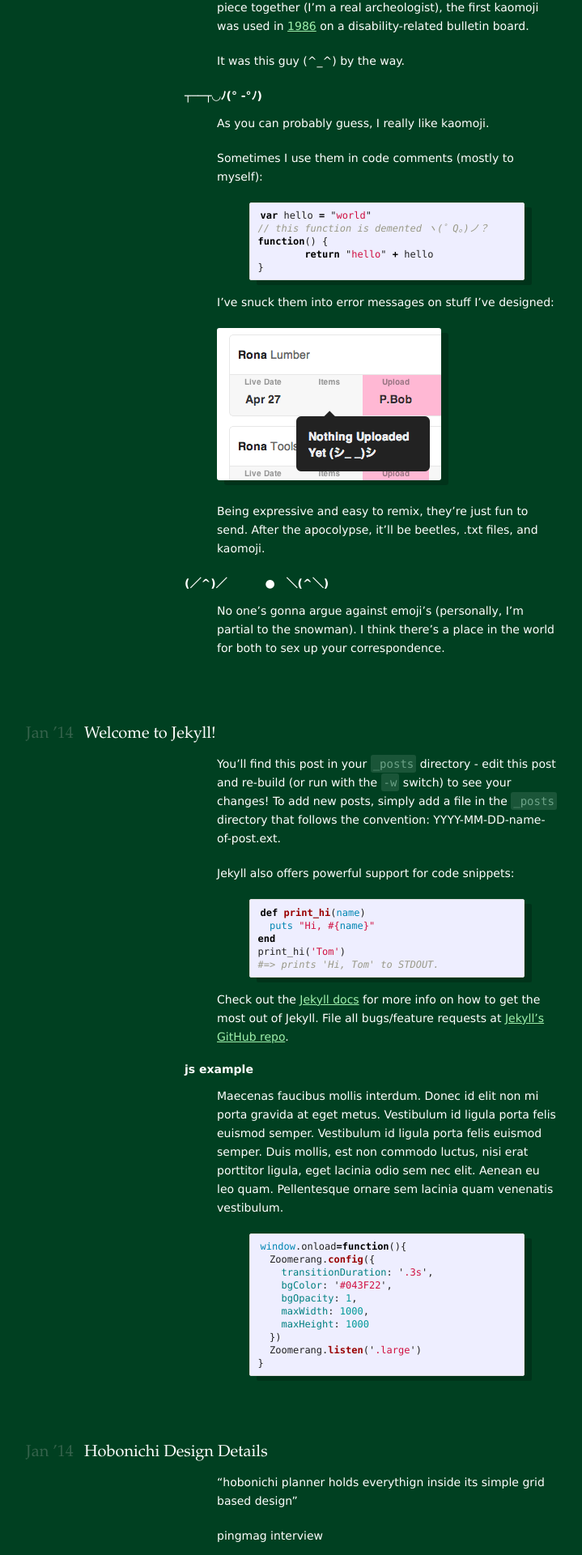
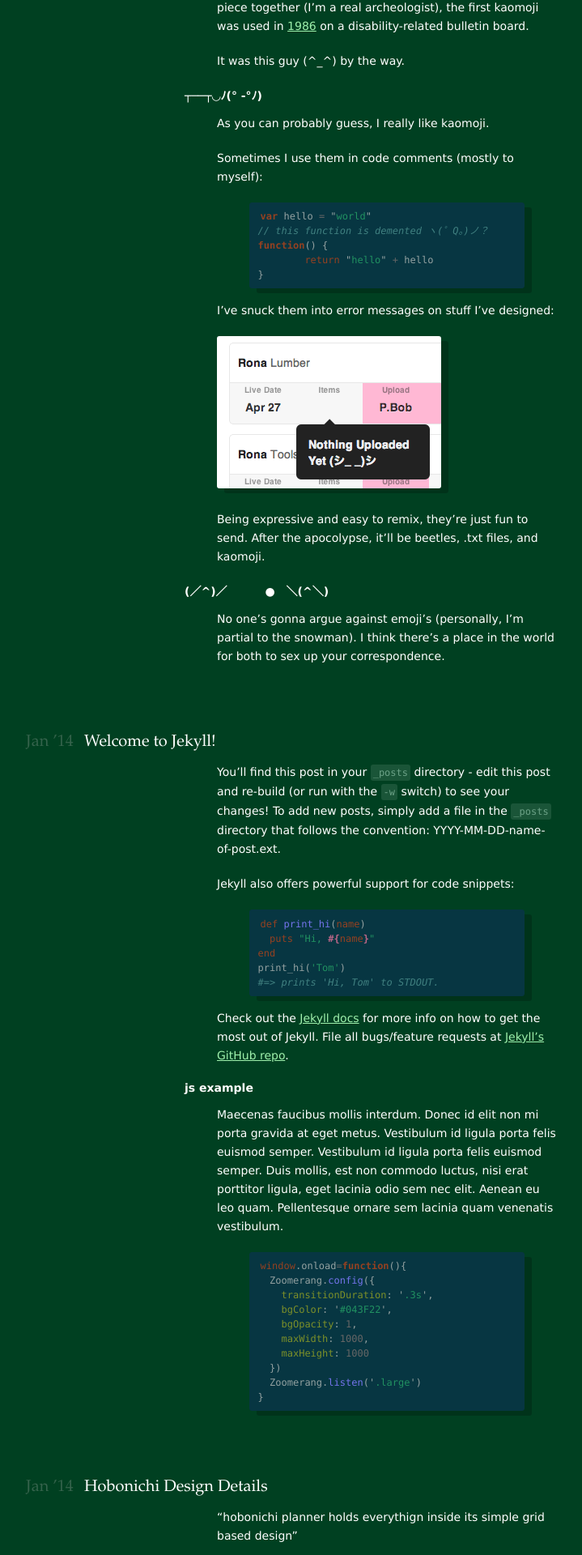
Before and after one commit to pketh/pketh.github.io, a Jekyll site: the page built from index.html, in a window 1280 px wide. Shown: the part 804-2724 px from the top of the page at 81% size, without its empty margins (302-1021 px from the left). Built offline with Jekyll 4.4.1, drawn with Linux system fonts in a browser that asks for light colours; Markdown is read by kramdown in place of the engine named in the settings; the list of posts is cut into pages by our own code.

Commit message:
reverted code colors back to jasmine style. they don't draw as much attention

```diff
--- a/css/main.css
+++ b/css/main.css
@@ -255,29 +255,30 @@ blockquote {
   display: inline;
   background-color: #1A5538;
   width: auto;
-  font-family: Consolas, 'Liberation Mono', Courier, monospace;
+  font-family: Monaco, Consolas, "Lucida Console", monospace;
+  font-size: 12px;
   color: #6CA287;
   padding: 3px 3px;
   border-radius: 3px;
 }
 
 .post pre {
-  border: 1px solid #ddd;
-  background-color: #eef;
+  border: 1px solid #073642;
+  background-color: #073642;
   padding: .6em .8em;
-  border-radius: 2px;
+  border-radius: 3px;
   font-size: 12px;
-  line-height: 16px;
+  line-height: 18px;
   margin-left: 240px;
   box-shadow: 9px 6px 0 rgba(0, 0, 0, .2);
-  font-family: Consolas, 'Liberation Mono', Courier, monospace;
+  font-family: Monaco, Consolas, "Lucida Console", monospace;
 }
 
 
 
 .post pre code {
   background-color: transparent;
-  color: #222;
+  color: #93A1A1;
 }
 
 /* terminal */
--- a/css/syntax.css
+++ b/css/syntax.css
@@ -1,63 +1,62 @@
-/*use sublime themes as reference*/
+/*uses jasmine theme: http://pivotal.github.io/jasmine/ as reference*/
 
-.highlight  {}
-.highlight .c { color: #999988; font-style: italic } /* Comment */
-.highlight .err { color: #a61717; background-color: #e3d2d2 } /* Error */
-.highlight .k { color: #000000; font-weight: bold } /* Keyword */
-.highlight .o { color: #000000; font-weight: bold } /* Operator */
-.highlight .cm { color: #999988; font-style: italic } /* Comment.Multiline */
-.highlight .cp { color: #999999; font-weight: bold; font-style: italic } /* Comment.Preproc */
-.highlight .c1 { color: #999988; font-style: italic } /* Comment.Single */
-.highlight .cs { color: #999999; font-weight: bold; font-style: italic } /* Comment.Special */
-.highlight .gd { color: #000000; background-color: #ffdddd } /* Generic.Deleted */
-.highlight .ge { color: #000000; font-style: italic } /* Generic.Emph */
-.highlight .gr { color: #aa0000 } /* Generic.Error */
-.highlight .gh { color: #999999 } /* Generic.Heading */
-.highlight .gi { color: #000000; background-color: #ddffdd } /* Generic.Inserted */
-.highlight .go { color: #888888 } /* Generic.Output */
-.highlight .gp { color: #555555 } /* Generic.Prompt */
-.highlight .gs { font-weight: bold } /* Generic.Strong */
-.highlight .gu { color: #aaaaaa } /* Generic.Subheading */
-.highlight .gt { color: #aa0000 } /* Generic.Traceback */
-.highlight .kc { color: #000000; font-weight: bold } /* Keyword.Constant */
-.highlight .kd { color: #000000; font-weight: bold } /* Keyword.Declaration */
-.highlight .kn { color: #000000; font-weight: bold } /* Keyword.Namespace */
-.highlight .kp { color: #000000; font-weight: bold } /* Keyword.Pseudo */
-.highlight .kr { color: #000000; font-weight: bold } /* Keyword.Reserved */
-.highlight .kt { color: #445588; font-weight: bold } /* Keyword.Type */
-.highlight .m { color: #009999 } /* Literal.Number */
-.highlight .s { color: #d01040 } /* Literal.String */
-.highlight .na { color: #008080 } /* Name.Attribute */
-.highlight .nb { color: #0086B3 } /* Name.Builtin */
-.highlight .nc { color: #445588; font-weight: bold } /* Name.Class */
-.highlight .no { color: #008080 } /* Name.Constant */
-.highlight .nd { color: #3c5d5d; font-weight: bold } /* Name.Decorator */
-.highlight .ni { color: #800080 } /* Name.Entity */
-.highlight .ne { color: #990000; font-weight: bold } /* Name.Exception */
-.highlight .nf { color: #990000; font-weight: bold } /* Name.Function */
-.highlight .nl { color: #990000; font-weight: bold } /* Name.Label */
-.highlight .nn { color: #555555 } /* Name.Namespace */
-.highlight .nt { color: #000080 } /* Name.Tag */
-.highlight .nv { color: #008080 } /* Name.Variable */
-.highlight .ow { color: #000000; font-weight: bold } /* Operator.Word */
-.highlight .w { color: #bbbbbb } /* Text.Whitespace */
-.highlight .mf { color: #009999 } /* Literal.Number.Float */
-.highlight .mh { color: #009999 } /* Literal.Number.Hex */
-.highlight .mi { color: #009999 } /* Literal.Number.Integer */
-.highlight .mo { color: #009999 } /* Literal.Number.Oct */
-.highlight .sb { color: #d01040 } /* Literal.String.Backtick */
-.highlight .sc { color: #d01040 } /* Literal.String.Char */
-.highlight .sd { color: #d01040 } /* Literal.String.Doc */
-.highlight .s2 { color: #d01040 } /* Literal.String.Double */
-.highlight .se { color: #d01040 } /* Literal.String.Escape */
-.highlight .sh { color: #d01040 } /* Literal.String.Heredoc */
-.highlight .si { color: #d01040 } /* Literal.String.Interpol */
-.highlight .sx { color: #d01040 } /* Literal.String.Other */
-.highlight .sr { color: #009926 } /* Literal.String.Regex */
-.highlight .s1 { color: #d01040 } /* Literal.String.Single */
-.highlight .ss { color: #990073 } /* Literal.String.Symbol */
-.highlight .bp { color: #999999 } /* Name.Builtin.Pseudo */
-.highlight .vc { color: #008080 } /* Name.Variable.Class */
-.highlight .vg { color: #008080 } /* Name.Variable.Global */
-.highlight .vi { color: #008080 } /* Name.Variable.Instance */
-.highlight .il { color: #009999 } /* Literal.Number.Integer.Long */.highlight
+.highlight .c { color: #408080; font-style: italic }  /* Comment */
+.highlight .err { border: 1px solid #FF0000 }         /* Error */
+.highlight .k { color: #954121 }                      /* Keyword */
+.highlight .o { color: #666666 }                      /* Operator */
+.highlight .cm { color: #408080; font-style: italic } /* Comment.Multiline */
+.highlight .cp { color: #BC7A00 }                     /* Comment.Preproc */
+.highlight .c1 { color: #408080; font-style: italic } /* Comment.Single */
+.highlight .cs { color: #408080; font-style: italic } /* Comment.Special */
+.highlight .gd { color: #A00000 }                     /* Generic.Deleted */
+.highlight .ge { font-style: italic }                 /* Generic.Emph */
+.highlight .gr { color: #FF0000 }                     /* Generic.Error */
+.highlight .gh { color: #000080; font-weight: bold }  /* Generic.Heading */
+.highlight .gi { color: #00A000 }                     /* Generic.Inserted */
+.highlight .go { color: #808080 }                     /* Generic.Output */
+.highlight .gp { color: #000080; font-weight: bold }  /* Generic.Prompt */
+.highlight .gs { font-weight: bold }                  /* Generic.Strong */
+.highlight .gu { color: #800080; font-weight: bold }  /* Generic.Subheading */
+.highlight .gt { color: #0040D0 }                     /* Generic.Traceback */
+.highlight .kc { color: #954121 }                     /* Keyword.Constant */
+.highlight .kd { color: #954121; font-weight: bold }  /* Keyword.Declaration */
+.highlight .kn { color: #954121; font-weight: bold }  /* Keyword.Namespace */
+.highlight .kp { color: #954121 }                     /* Keyword.Pseudo */
+.highlight .kr { color: #954121; font-weight: bold }  /* Keyword.Reserved */
+.highlight .kt { color: #B00040 }                     /* Keyword.Type */
+.highlight .m { color: #666666 }                      /* Literal.Number */
+.highlight .s { color: #219161 }                      /* Literal.String */
+.highlight .na { color: #7D9029 }                     /* Name.Attribute */
+.highlight .nb { color: #954121 }                     /* Name.Builtin */
+.highlight .nc { color: #0000FF; font-weight: bold }  /* Name.Class */
+.highlight .no { color: #880000 }                     /* Name.Constant */
+.highlight .nd { color: #AA22FF }                     /* Name.Decorator */
+.highlight .ni { color: #999999; font-weight: bold }  /* Name.Entity */
+.highlight .ne { color: #D2413A; font-weight: bold }  /* Name.Exception */
+.highlight .nf { color: #7474EC }                     /* Name.Function */
+.highlight .nl { color: #A0A000 }                     /* Name.Label */
+.highlight .nn { color: #0000FF; font-weight: bold }  /* Name.Namespace */
+.highlight .nt { color: #954121; font-weight: bold }  /* Name.Tag */
+.highlight .nv { color: #19469D }                     /* Name.Variable */
+.highlight .ow { color: #AA22FF; font-weight: bold }  /* Operator.Word */
+.highlight .w { color: #bbbbbb }                      /* Text.Whitespace */
+.highlight .mf { color: #666666 }                     /* Literal.Number.Float */
+.highlight .mh { color: #666666 }                     /* Literal.Number.Hex */
+.highlight .mi { color: #666666 }                     /* Literal.Number.Integer */
+.highlight .mo { color: #666666 }                     /* Literal.Number.Oct */
+.highlight .sb { color: #219161 }                     /* Literal.String.Backtick */
+.highlight .sc { color: #219161 }                     /* Literal.String.Char */
+.highlight .sd { color: #219161; font-style: italic } /* Literal.String.Doc */
+.highlight .s2 { color: #219161 }                     /* Literal.String.Double */
+.highlight .se { color: #BB6622; font-weight: bold }  /* Literal.String.Escape */
+.highlight .sh { color: #219161 }                     /* Literal.String.Heredoc */
+.highlight .si { color: #BB6688; font-weight: bold }  /* Literal.String.Interpol */
+.highlight .sx { color: #954121 }                     /* Literal.String.Other */
+.highlight .sr { color: #BB6688 }                     /* Literal.String.Regex */
+.highlight .s1 { color: #219161 }                     /* Literal.String.Single */
+.highlight .ss { color: #19469D }                     /* Literal.String.Symbol */
+.highlight .bp { color: #954121 }                     /* Name.Builtin.Pseudo */
+.highlight .vc { color: #19469D }                     /* Name.Variable.Class */
+.highlight .vg { color: #19469D }                     /* Name.Variable.Global */
+.highlight .vi { color: #19469D }                     /* Name.Variable.Instance */
+.highlight .il { color: #666666 }                     /* Literal.Number.Integer.Long */
```
